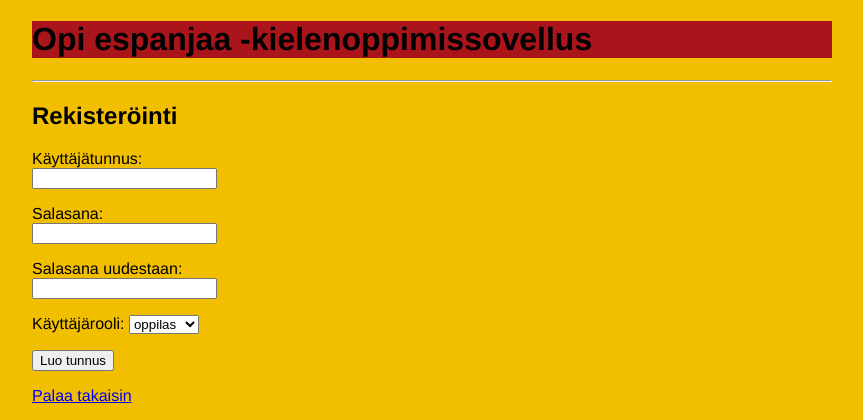
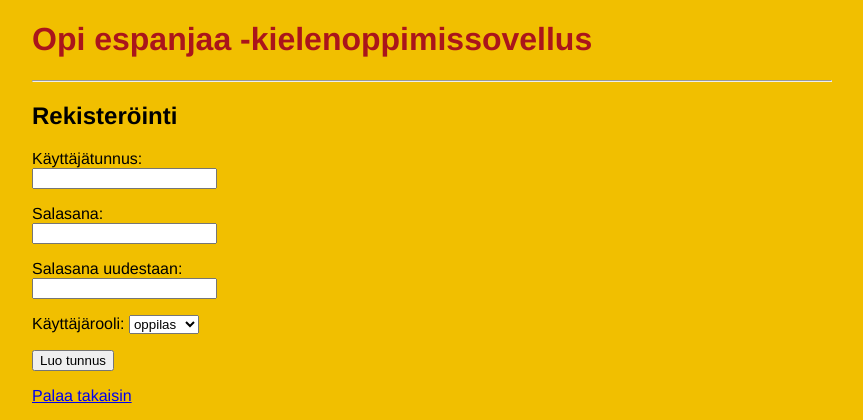
Before and after one commit to alaanni/Finnish-Spanish-learning-app, a Flask app: page /register in a window 1280 px wide. Shown: the top 420 px of the page, without its empty margins (208-1071 px from the left). Run offline with Flask 2, Linux system fonts and the light colour scheme.

Commit message:
Added styles

```diff
--- a/static/main.css
+++ b/static/main.css
@@ -6,5 +6,5 @@ body {
 }
 
 h1 {
-    background-color: #aa151b;
+    color: #aa151b;
 }
```
